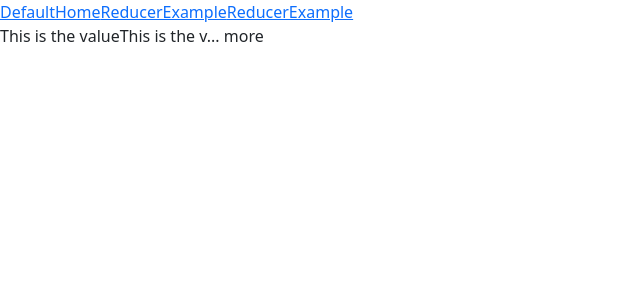
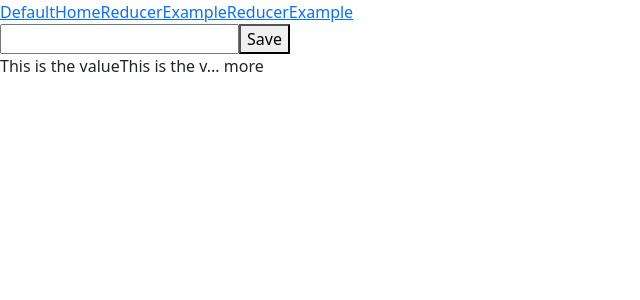
Before and after one commit to divyesh2123/myappSheetal, a React (Create React App) app: page /userRef in a window 1280 px wide. Shown: the top 300 px of the page, without its empty margins (0-640 px from the left). Built offline with nearby package versions, Linux system fonts and the light colour scheme.

Commit message:
This is the data

```diff
--- /dev/null
+++ b/src/DataUseRef.js
@@ -0,0 +1,18 @@
+import React,{useRef} from 'react'
+
+export default function DataUseRef() {
+
+  const data =  useRef(0);
+
+  const myData = ()=> {
+    console.log(data.current);
+  }
+  return (
+    <div>
+
+        <input type="text" ref={data} />
+
+        <button onClick={myData}>Save</button>
+    </div>
+  )
+}
--- a/src/MyMemoSource.js
+++ b/src/MyMemoSource.js
@@ -36,7 +36,7 @@ export default function MyMemoSource() {
 
         <button onClick={mySave}>Save</button>
 
-      <MyArray data={data} myDelete={myDelete}></MyArray>
+      <MyArray data={data} ></MyArray>
 
     </div>
   )
--- a/src/index.js
+++ b/src/index.js
@@ -18,6 +18,7 @@ import MyHome from './MyHome';
 import MyReducerData from './MyReducerData';
 import MyMemoSource from './MyMemoSource';
 import ShowMoreTextToggle from './ShowMoreTextToggle';
+import DataUseRef from './DataUseRef';
 
 const root = ReactDOM.createRoot(document.getElementById('root'));
 root.render(
@@ -38,7 +39,12 @@ root.render(
 
 
     <Route path='/mymemo' element={<MyMemoSource/>} />
+
+    <Route path='/userRef' element={<DataUseRef/>} />
     </Routes>
+
+
+
 
    <ShowMoreTextToggle text="This is the valueThis is the valueThis is the valueThis is the valueThis is the valueThis is the valueThis is the valueThis is the valueThis is the valueThis is the valueThis is the valueThis is the value"></ShowMoreTextToggle>
 
```
